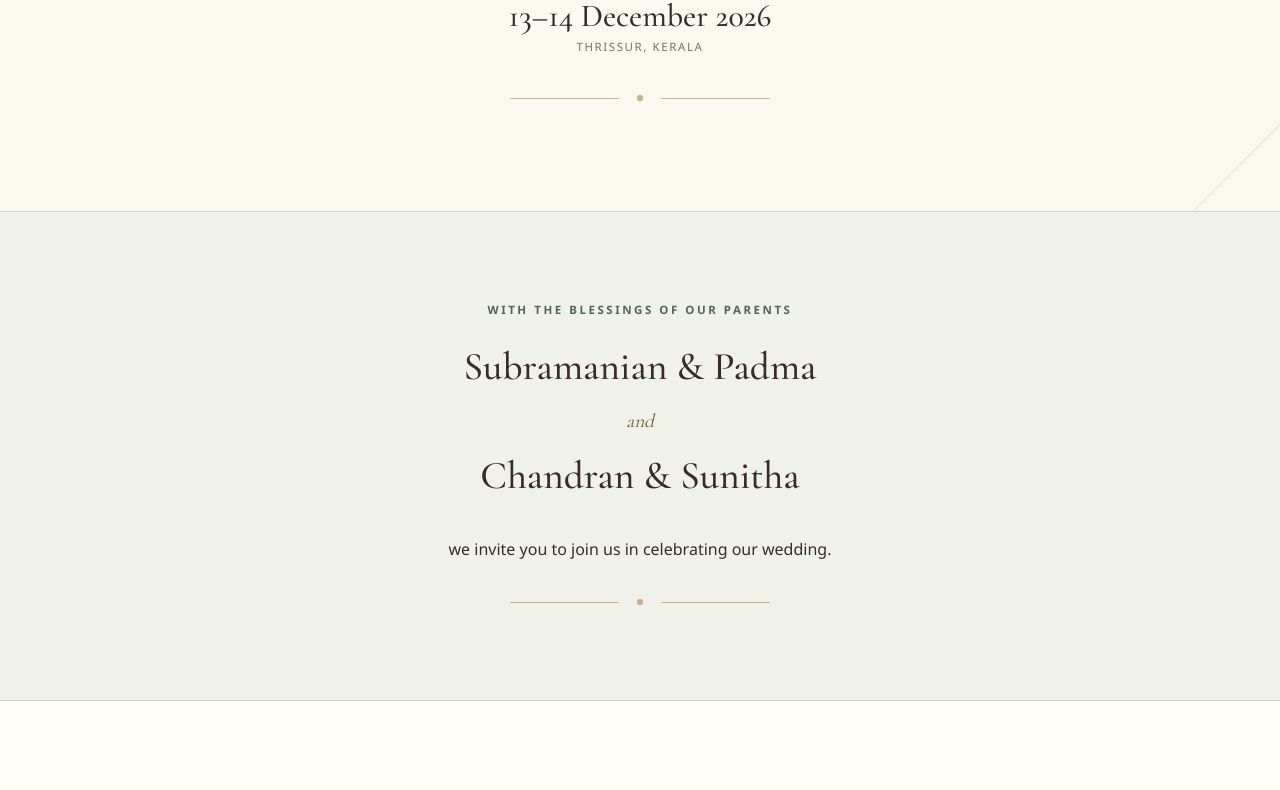
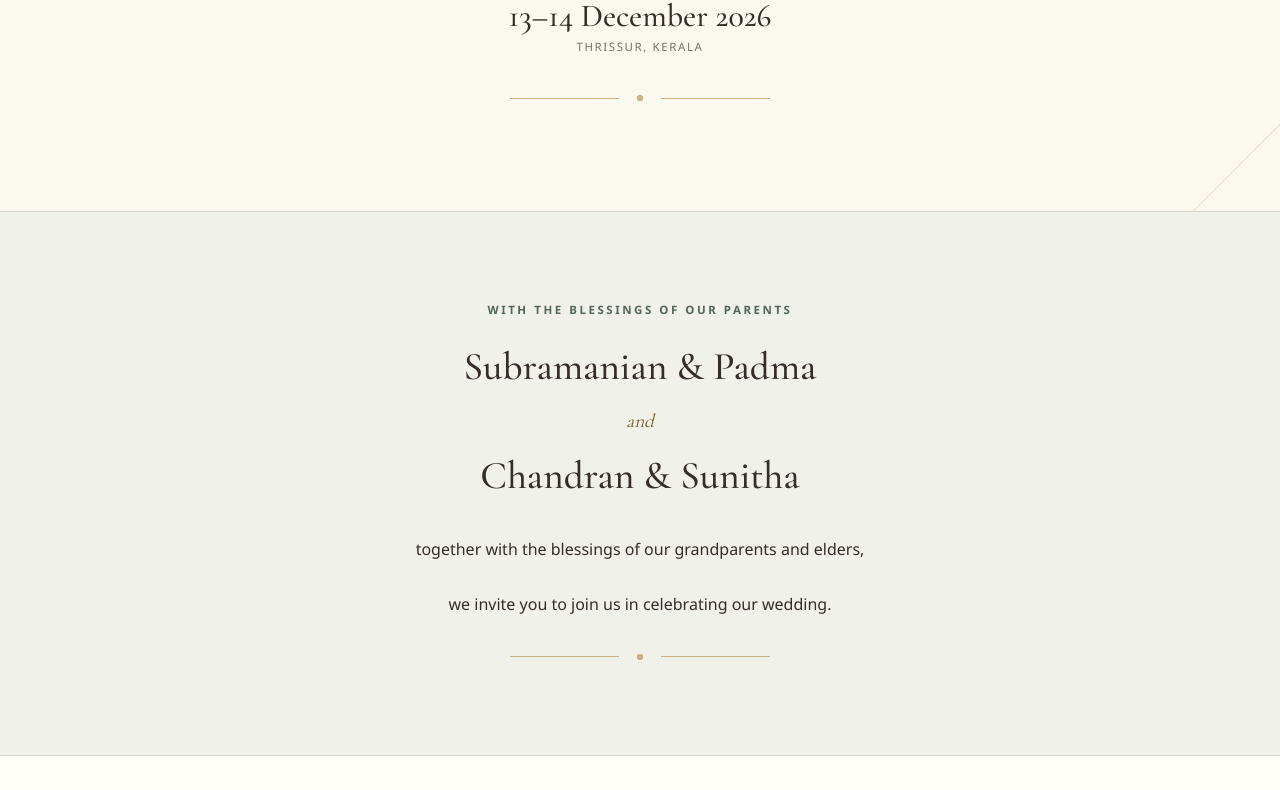
Before and after one commit to handragit/Sree-Sajith-Wedding-invite, a Next.js app: page / in a window 1280 px wide. Shown: the part 592-1382 px from the top of the page. Built offline with nearby package versions, Linux system fonts and the light colour scheme.

Commit message:
Update parents blessing copy

```diff
--- a/app/page.tsx
+++ b/app/page.tsx
@@ -28,7 +28,7 @@ export default function Page() {
     <nav className="nav" aria-label="Main navigation"><a className="monogram" href="#home" aria-label="Sajith and Sreelakshmi, home">{wedding.couple.monogram}</a><div className="nav-links">{[["Events", "events"], ["Venues", "venues"], ["RSVP", "rsvp"]].map(([label, id]) => <a key={id} href={`#${id}`}>{label}</a>)}</div></nav>
     <main id="main">
       <header id="home" className="hero"><div className="card-border" aria-hidden="true" /><div className="hero-inner"><GaneshaMark /><h1><span>Sajith</span><em>&amp;</em><span>Sreelakshmi</span></h1><p className="invitation-line">Together with our families,<br />we invite you to celebrate with us.</p><div className="hero-details"><strong>13–14 December 2026</strong><span>Thrissur, Kerala</span></div></div></header>
-      <section className="parents section"><p className="eyebrow">With the blessings of our parents</p><h2>{wedding.parents[0]}</h2><span className="and">and</span><h2>{wedding.parents[1]}</h2><p>we invite you to join us in celebrating our wedding.</p></section>
+      <section className="parents section"><p className="eyebrow">WITH THE BLESSINGS OF OUR PARENTS</p><h2>{wedding.parents[0]}</h2><span className="and">and</span><h2>{wedding.parents[1]}</h2><p>together with the blessings of our grandparents and elders,<br /><br />we invite you to join us in celebrating our wedding.</p></section>
       <section className="welcome section"><div className="kolam-rule" aria-hidden="true" /><h2>We would be delighted<br />to celebrate with you.</h2><div className="languages"><p lang="ml">{wedding.phrases.malayalam}</p><p lang="ta">{wedding.phrases.tamil}</p></div><p className="date-place">13–14 December 2026 <span>·</span> Thrissur</p></section>
       <section id="events" className="events-section section"><div className="section-title"><p className="eyebrow">The celebration</p><h2>Wedding Events</h2></div><div className="event-list">{wedding.events.map((event, index) => <EventCard event={event} index={index} key={event.id} />)}</div></section>
       <section id="venues" className="venues-section section"><div className="section-title centered"><p className="eyebrow">Where to find us</p><h2>Venues</h2><p>Directions and practical details for our two wedding venues.</p></div><div className="venue-list"><VenueCard event={temple} /><VenueCard event={mana} /></div></section>
```
